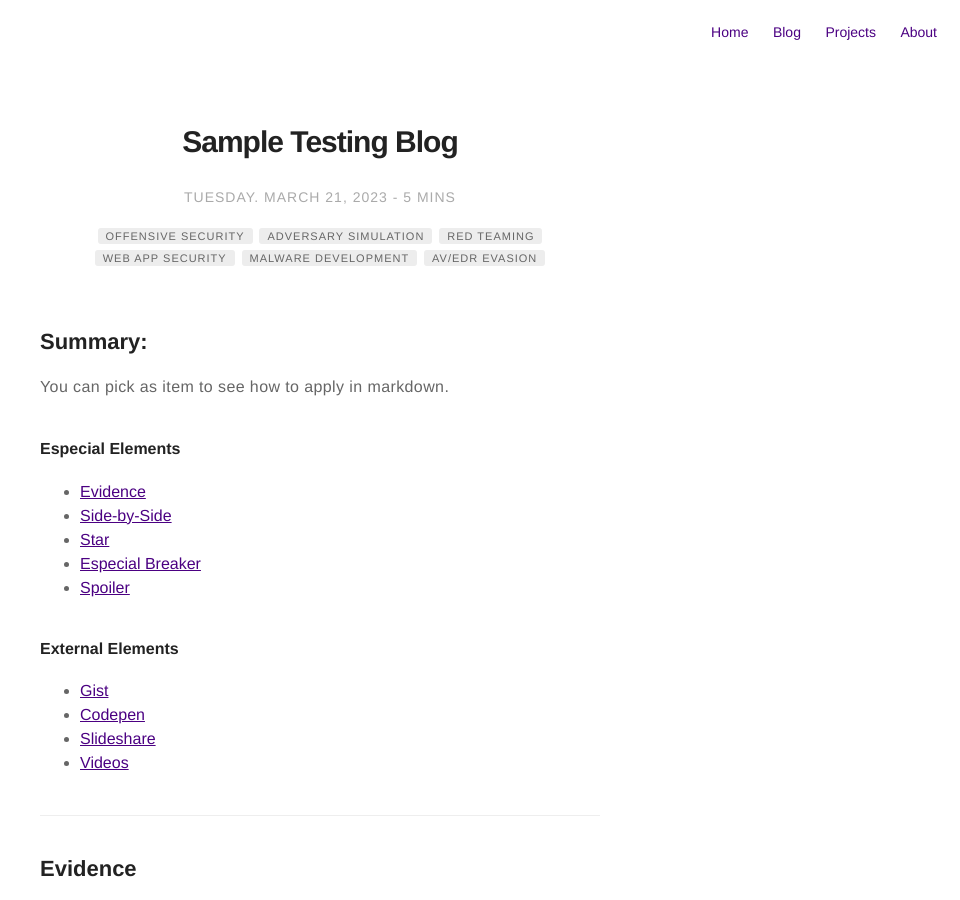
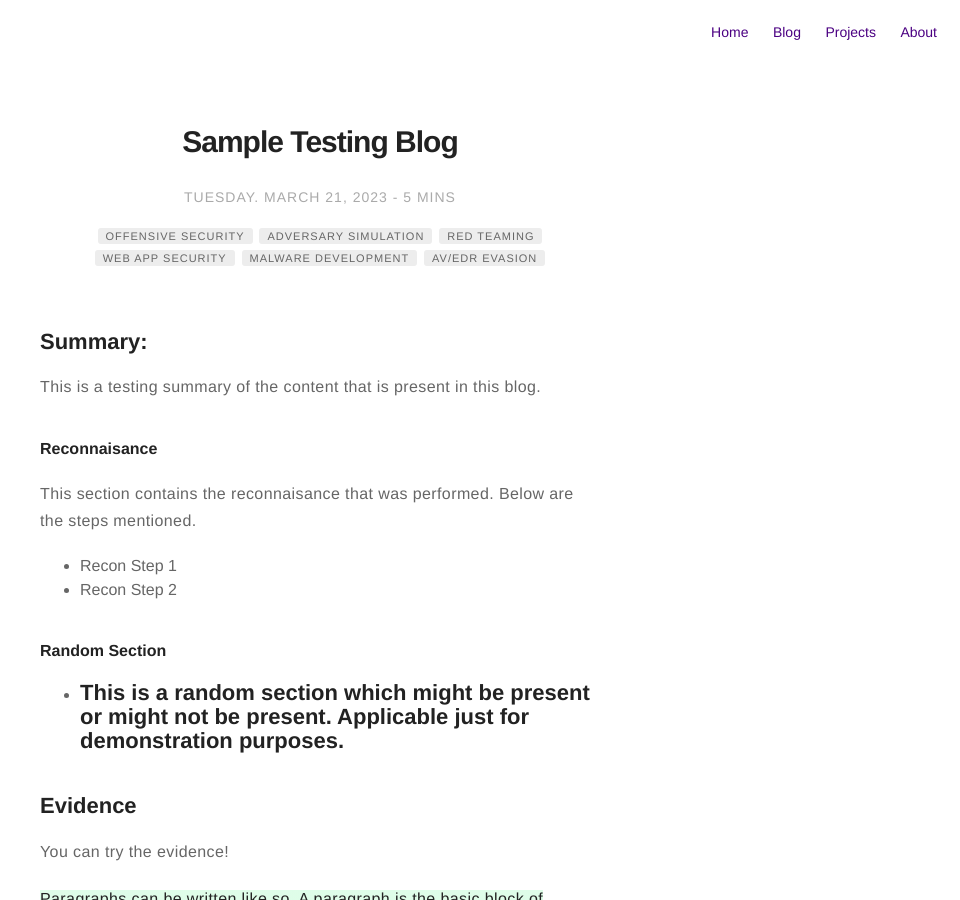
Before and after one commit to cryptic-hunter/cryptic-hunter.github.io, a Jekyll site: the page built from _posts/2015-02-24-markdown-extra-components copy.markdown, in a window 1280 px wide and 900 px high. Shown: the whole window, without its empty margins (320-1280 px from the left). Built offline with Jekyll 4.4.1, drawn with Linux system fonts in a browser that asks for light colours; nearby versions of some CDN libraries.

Commit message:
Initial Commit

```diff
--- a/_posts/2015-02-24-markdown-extra-components copy.markdown
+++ b/_posts/2015-02-24-markdown-extra-components copy.markdown
@@ -18,21 +18,15 @@ description: Sample Testing blog with random content on Offensive Security, Adve
 
 ## Summary:
 
-You can pick as item to see how to apply in markdown.
+This is a testing summary of the content that is present in this blog.
 
-#### Especial Elements
-- [Evidence](#evidence)
-- [Side-by-Side](#side-by-side)
-- [Star](#star)
-- [Especial Breaker](#especial-breaker)
-- [Spoiler](#spoiler)
+#### Reconnaisance
+This section contains the reconnaisance that was performed. Below are the steps mentioned.
+- Recon Step 1
+- Recon Step 2
 
-#### External Elements
-- [Gist](#gist)
-- [Codepen](#codepen)
-- [Slideshare](#slideshare)
-- [Videos](#videos)
-
+#### Random Section
+- This is a random section which might be present or might not be present. Applicable just for demonstration purposes.
 ---
 
 ## Evidence
```
